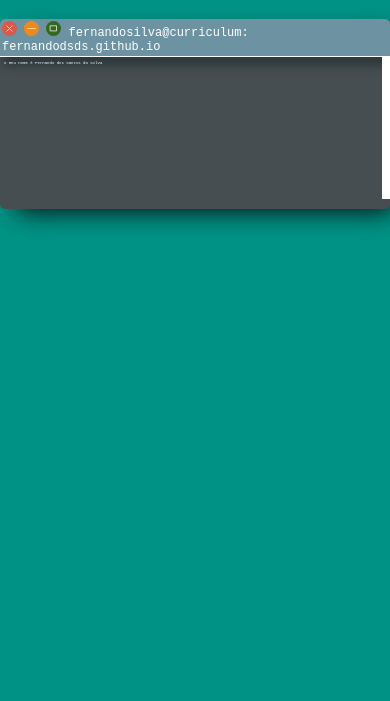
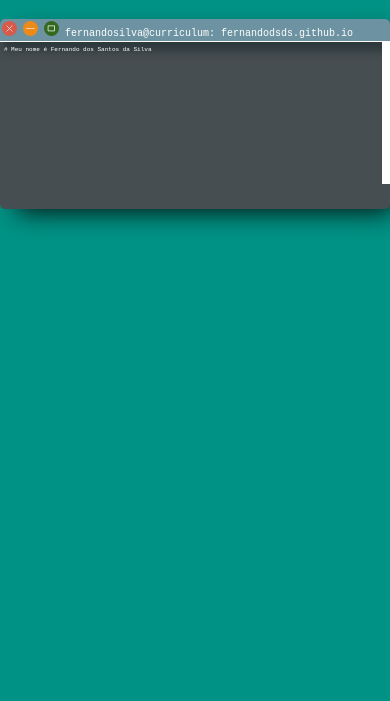
Before and after one commit to fernandodsds/fernandodsds.github.io, a plain HTML site: page index.html in a window 390 px wide. Shown: the part 62-763 px from the top of the page. Drawn offline with Linux system fonts and the light colour scheme; a web font is replaced by a local one.

Commit message:
Update master.css

```diff
--- a/master.css
+++ b/master.css
@@ -83,13 +83,13 @@ background-color: #929292;
 @media only screen and (max-width: 768px) {
     /* For mobile phones: */
     #console{
-      font-size: 4px;
+      font-size: 6px;
       height: 190px;
       width: 100%;
 
     }
     #console #bar{
-      font-size: 12px;
+      font-size: 10px;
 
     }
     #scroll{
```
